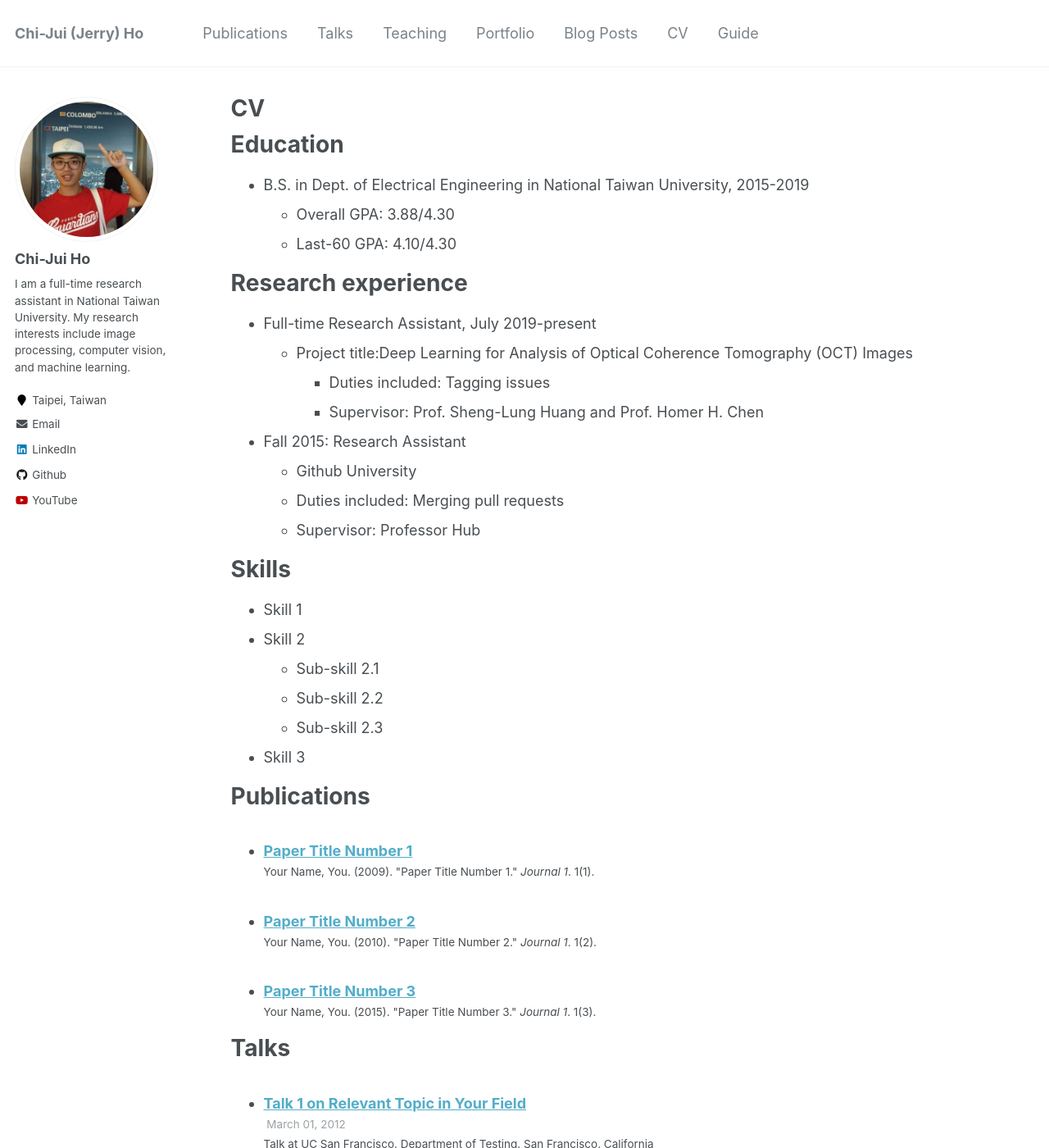
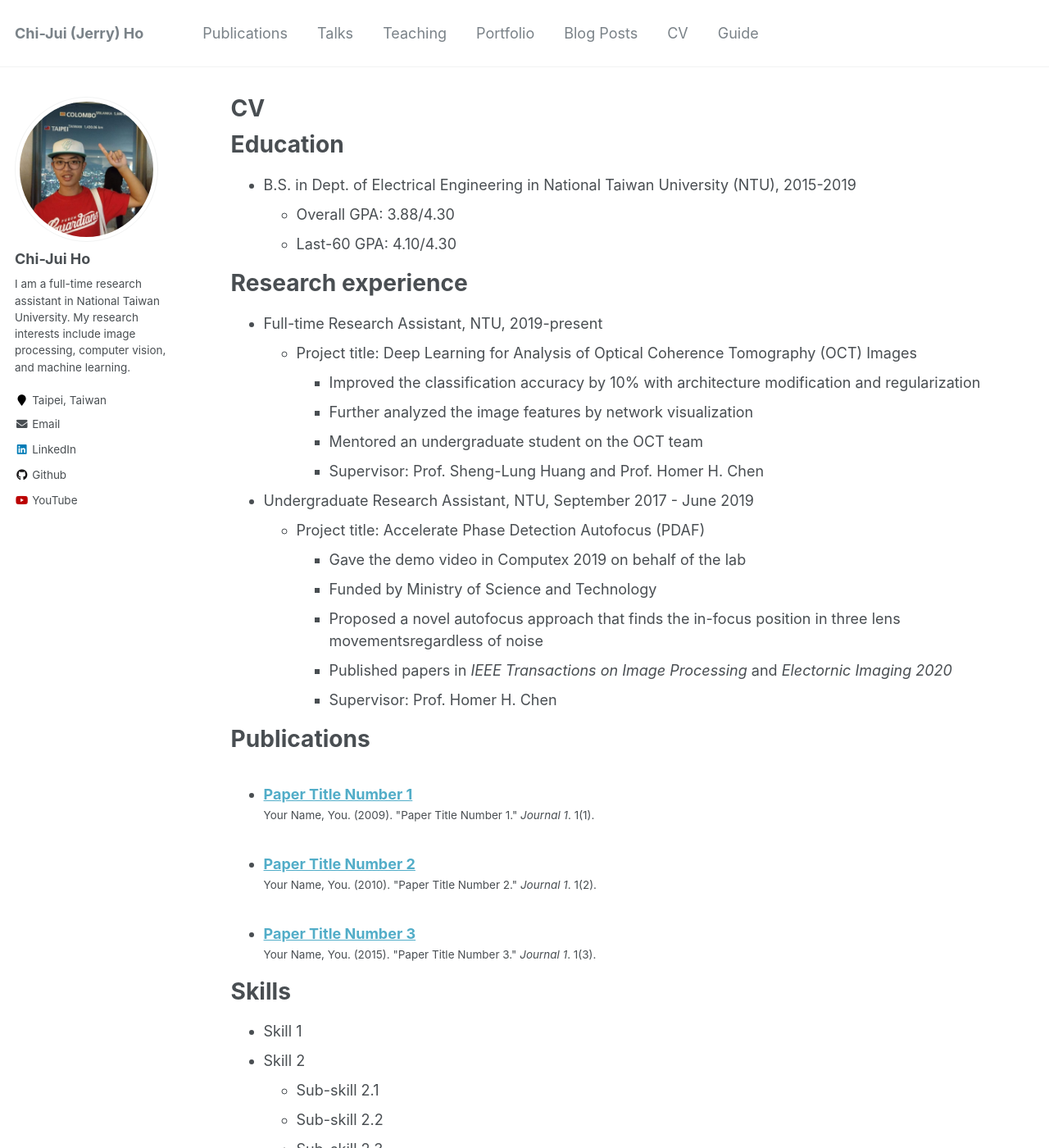
Before and after one commit to JerryHoTaiwan/JerryHo.github.io, a Jekyll site: the page built from _pages/cv.md, in a window 1280 px wide and 1400 px high. Shown: the whole window at 82% size. Built offline with Jekyll 4.4.1, drawn with Linux system fonts in a browser that asks for light colours.

Commit message:
Update cv.md

```diff
--- a/_pages/cv.md
+++ b/_pages/cv.md
@@ -11,21 +11,32 @@ redirect_from:
 
 Education
 ======
-* B.S. in Dept. of Electrical Engineering in National Taiwan University, 2015-2019
+* B.S. in Dept. of Electrical Engineering in National Taiwan University (NTU), 2015-2019
   * Overall GPA: 3.88/4.30
   * Last-60 GPA: 4.10/4.30
 
 Research experience
 ======
-* Full-time Research Assistant, July 2019-present
-  * Project title:Deep Learning for Analysis of Optical Coherence Tomography (OCT) Images
-    * Duties included: Tagging issues
+* Full-time Research Assistant, NTU, 2019-present
+  * Project title: Deep Learning for Analysis of Optical Coherence Tomography (OCT) Images
+    * Improved the classification accuracy by 10% with architecture modification and regularization
+    * Further analyzed the image features by network visualization
+    * Mentored an undergraduate student on the OCT team
     * Supervisor: Prof. Sheng-Lung Huang and Prof. Homer H. Chen
 
-* Fall 2015: Research Assistant
-  * Github University
-  * Duties included: Merging pull requests
-  * Supervisor: Professor Hub
+* Undergraduate Research Assistant, NTU, September 2017 - June 2019
+  * Project title: Accelerate Phase Detection Autofocus (PDAF)
+    * Gave the demo video in Computex 2019 on behalf of the lab
+    * Funded by Ministry of Science and Technology
+    * Proposed a novel autofocus approach that finds the in-focus position in three lens movementsregardless of noise
+    * Published papers in _IEEE Transactions on Image Processing_ and _Electornic Imaging 2020_
+    * Supervisor: Prof. Homer H. Chen
+
+Publications
+======
+  <ul>{% for post in site.publications %}
+    {% include archive-single-cv.html %}
+  {% endfor %}</ul>
 
 Skills
 ======
@@ -35,12 +46,6 @@ Skills
   * Sub-skill 2.2
   * Sub-skill 2.3
 * Skill 3
-
-Publications
-======
-  <ul>{% for post in site.publications %}
-    {% include archive-single-cv.html %}
-  {% endfor %}</ul>
 
 Talks
 ======
```
